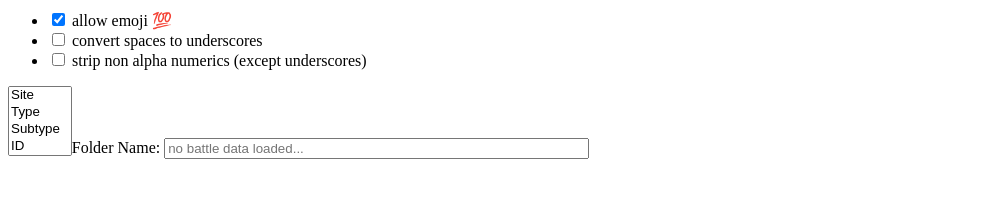
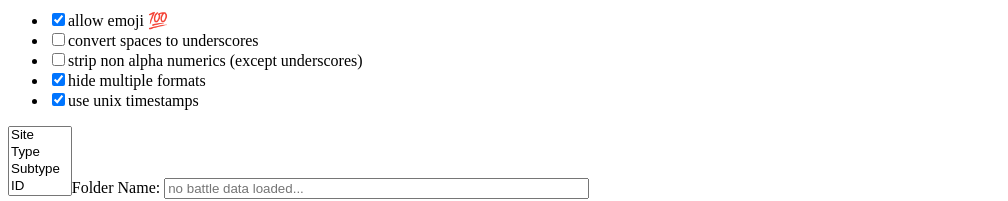
Before and after one commit to mattlohkamp/battol-directory-namer, a React (Vite) app: page / in a window 1280 px wide. Shown: the part 131-332 px from the top of the page, without its empty margins (0-1008 px from the left). Built offline with nearby package versions, Linux system fonts and the light colour scheme; no server answers.

Commit message:
fix format list and add some todo notes

```diff
--- a/src/components/BattleDetails.jsx
+++ b/src/components/BattleDetails.jsx
@@ -1,6 +1,3 @@
-//	TODO: break out start / end elements into more granular segments?
-//	TODO: generate these from a model
-
 import { useSelector } from "react-redux";
 import { selectBattleDetails } from "./battleDataSlice.js";
 import { APIBattleTypeLabels } from "../constants.js";
@@ -9,6 +6,7 @@ export default function BattleDetails() {
 	const battleDetails = useSelector(selectBattleDetails);
 	return battleDetails ? (
 		<>
+			{/*	TODO: link images to battle and user pages	*/}
 			<img
 				id="host-avatar"
 				width="150"
@@ -28,6 +26,7 @@ export default function BattleDetails() {
 					<dt>Site</dt>
 					<dd>BotB</dd>
 				</div>
+				{/*	TODO: link to type and subtype lyceum pages	*/}
 				<div id="battle-type">
 					<dt>Type</dt>
 					<dd>{APIBattleTypeLabels[battleDetails.type]}</dd>
@@ -42,6 +41,7 @@ export default function BattleDetails() {
 				</div>
 				<div id="battle-host">
 					<dt>Host</dt>
+					{/*	TODO: link to profile URL	*/}
 					<dd>{battleDetails.host ?? `BotBr ID#${battleDetails.hostID}`}</dd>
 				</div>
 				<div id="battle-title">
@@ -50,8 +50,10 @@ export default function BattleDetails() {
 				</div>
 				<div id="battle-formats">
 					<dt>Format(s)</dt>
-					<dd>{battleDetails.formats}</dd>
+					{/*	TODO: include format icons?	*/}
+					<dd>{battleDetails.formats.join(", ")}</dd>
 				</div>
+				{/*	TODO: break out start / end elements into more granular segments?	*/}
 				<div id="battle-start">
 					<dt>Start</dt>
 					<dd>{battleDetails.start.toString()}</dd>
--- a/src/components/FolderNameOptions.jsx
+++ b/src/components/FolderNameOptions.jsx
@@ -12,31 +12,53 @@ export default function FolderNameOptions() {
 					<label>
 						<input
 							type="checkbox"
-							id="option-emoji"
+							id="option-allow-emoji"
 							checked={true}
 							onChange={() => {}}
 						/>
-						<span> allow emoji 💯</span>
+						<span>allow emoji 💯</span>
 					</label>
 				</li>
 				<li>
 					<label>
 						<input
 							type="checkbox"
-							id="option-underscores"
+							id="option-convert-spaces-to-underscores"
 							onChange={() => {}}
 						/>
-						<span> convert spaces to underscores</span>
+						<span>convert spaces to underscores</span>
 					</label>
 				</li>
 				<li>
 					<label>
 						<input
 							type="checkbox"
-							id="option-alphanumeric"
+							id="option-stripe-non-alphanumerics"
 							onChange={() => {}}
 						/>
-						<span> strip non alpha numerics (except underscores)</span>
+						<span>strip non alpha numerics (except underscores)</span>
+					</label>
+				</li>
+				<li>
+					<label>
+						<input
+							type="checkbox"
+							id="option-hide-multiple-formats"
+							checked={true}
+							onChange={() => {}}
+						/>
+						<span>hide multiple formats</span>
+					</label>
+				</li>
+				<li>
+					<label>
+						<input
+							type="checkbox"
+							id="option-use-unix-timestamps"
+							checked={true}
+							onChange={() => {}}
+						/>
+						<span>use unix timestamps</span>
 					</label>
 				</li>
 			</ul>
```
